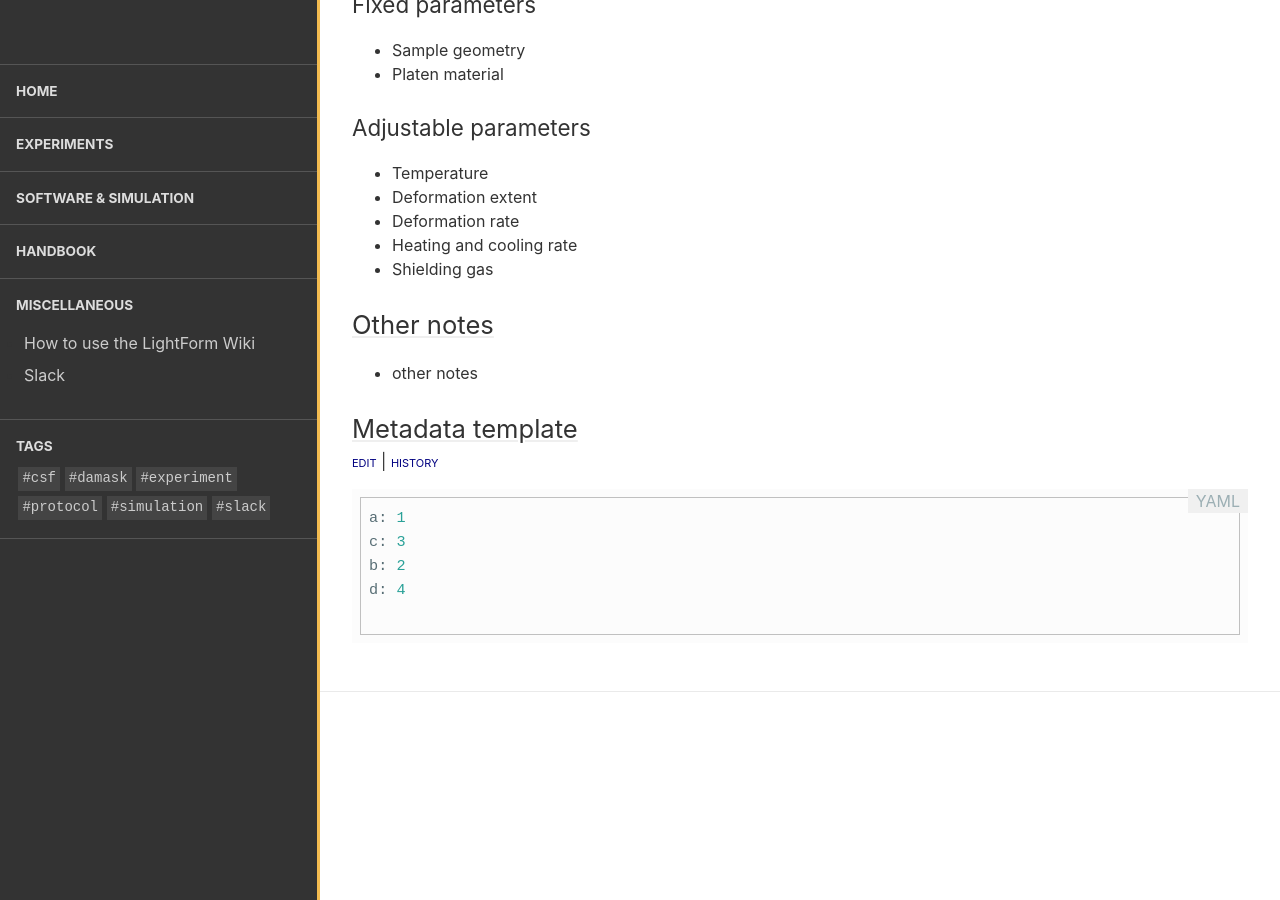
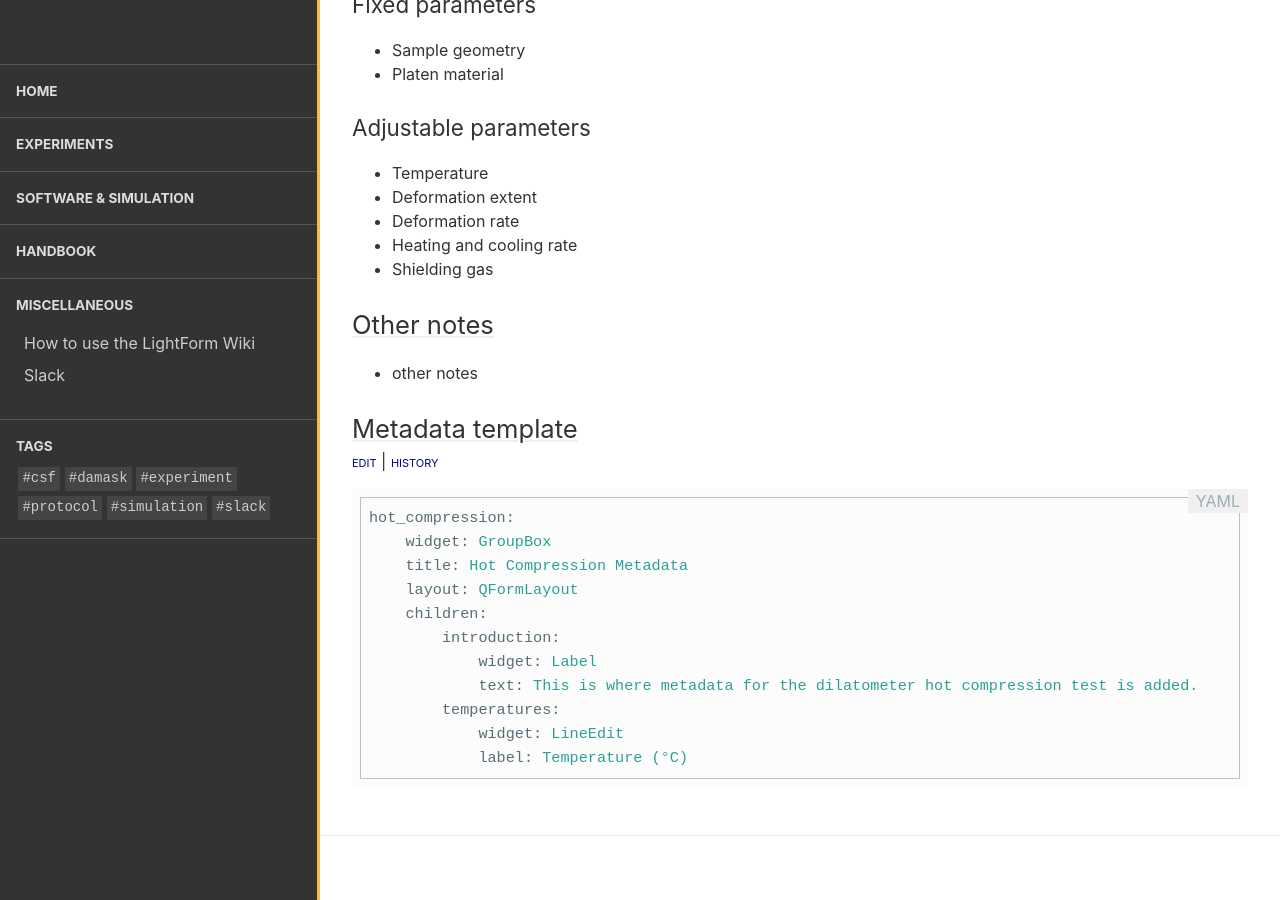
Before and after one commit to LightForm-group/wiki, a Jekyll site: the page built from collections/_experiments/dilatometer_hot.md, in a window 1280 px wide and 900 px high, scrolled down 755 px. Built offline with Jekyll 4.4.1, drawn with Linux system fonts in a browser that asks for light colours.

Commit message:
Edited metatdata templates.

```diff
--- a/_includes/checklists/dilatometer-hot-compression-tests.yml
+++ b/_includes/checklists/dilatometer-hot-compression-tests.yml
@@ -1,4 +1,11 @@
-a: 1
-c: 3
-b: 2
-d: 4
+hot_compression:
+    widget: GroupBox
+    title: Hot Compression Metadata
+    layout: QFormLayout
+    children:
+        introduction:
+            widget: Label
+            text: This is where metadata for the dilatometer hot compression test is added.
+        temperatures:
+            widget: LineEdit
+            label: Temperature (°C)
```
Also changed, not shown: _includes/checklists/ebsd-_texture_.yml (+7 -3 lines).
